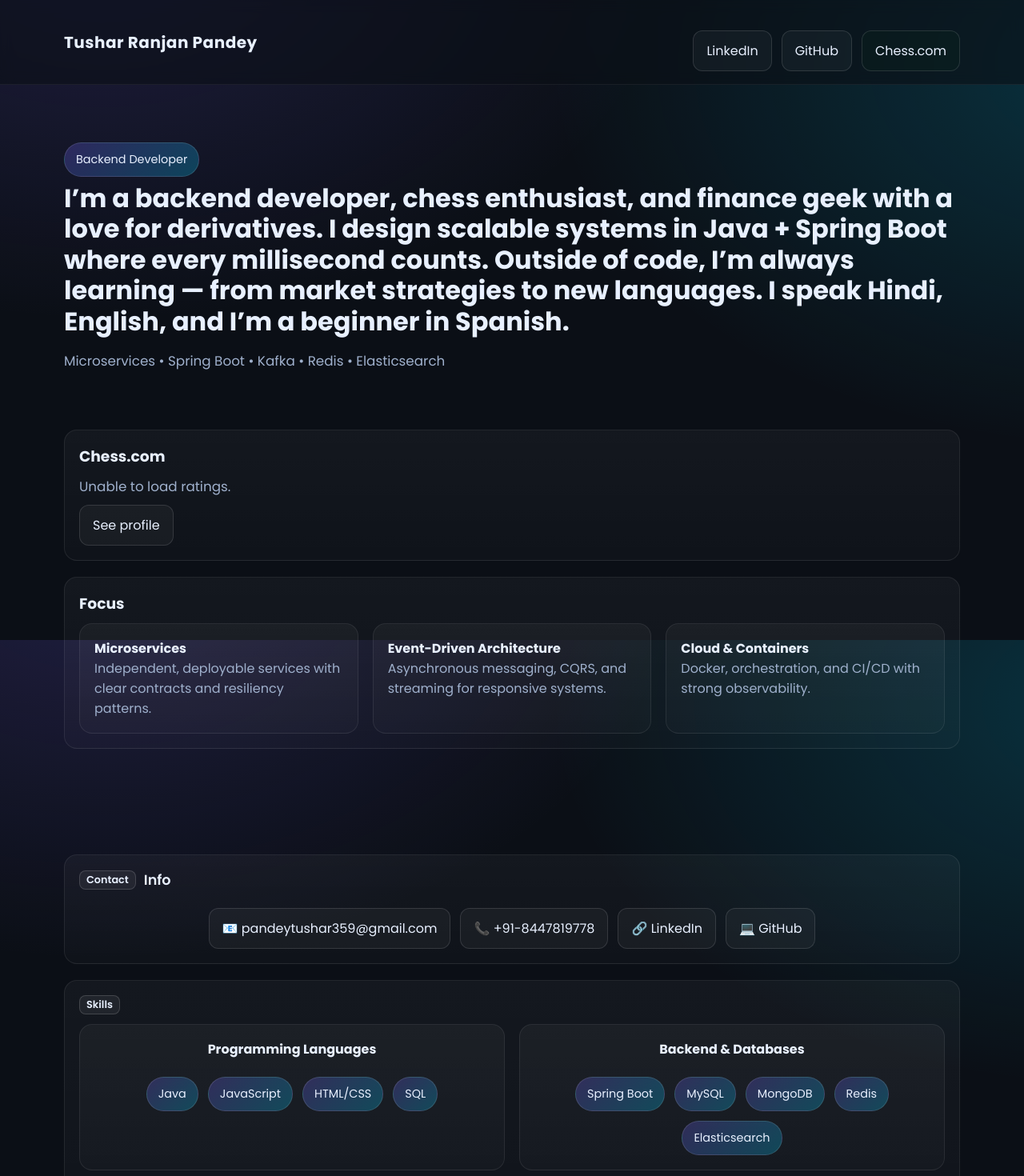
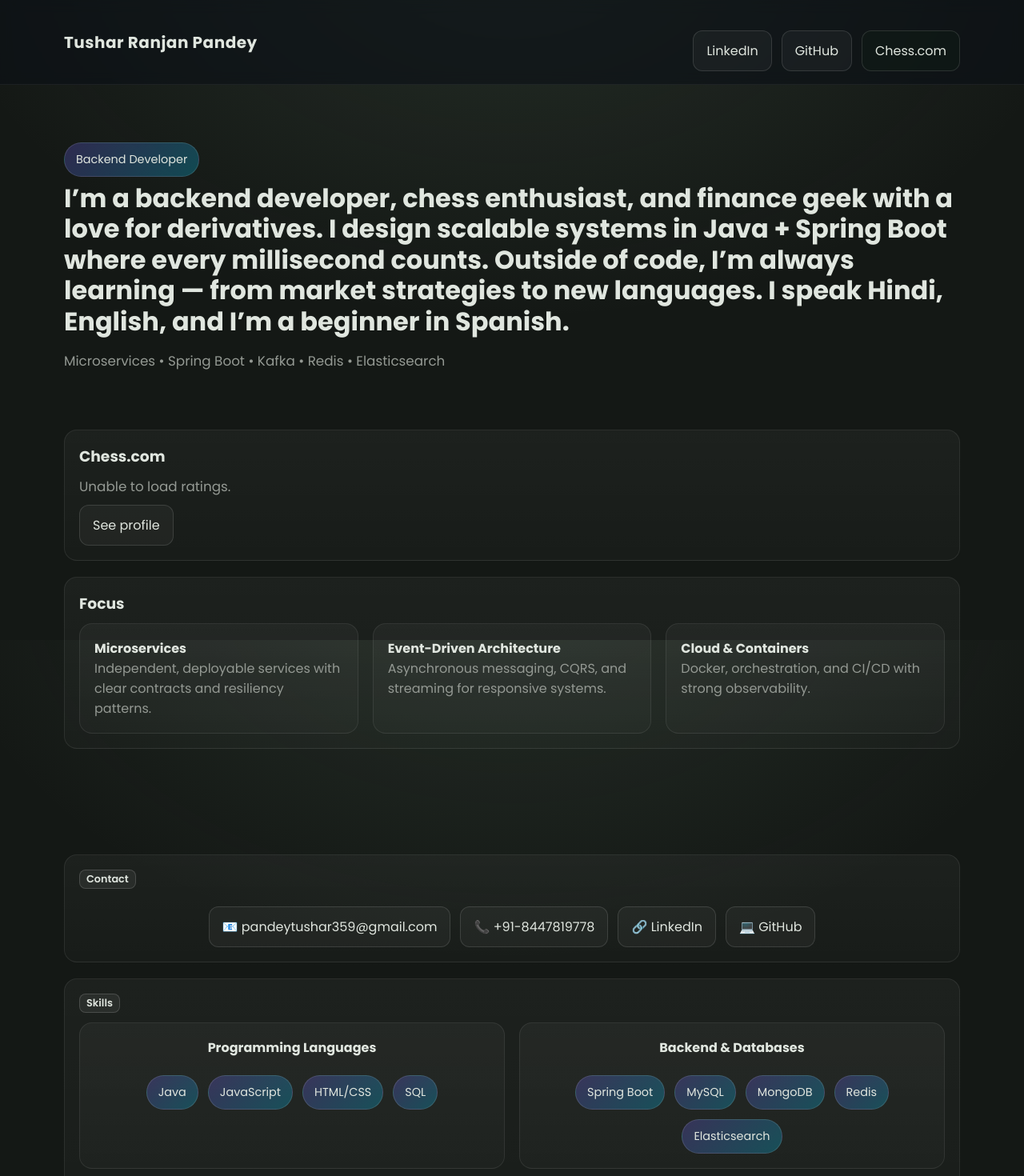
Before and after one commit to Tushar-Pandey-31/portfolio_react_js, a React (Vite) app: page / in a window 1280 px wide. Shown: the top 1470 px of the page at 80% size. Built offline with nearby package versions, Linux system fonts and the light colour scheme; no server answers.

Commit message:
Enchance: UI

```diff
--- a/src/App.jsx
+++ b/src/App.jsx
@@ -245,7 +245,7 @@
         <div className="main-content-wrapper">
         <div className="container sections">
           <section className="card text-center">
-            <div className="section-title"><span className="kbd">Contact</span> Info</div>
+            <div className="section-title"><span className="kbd">Contact</span></div>
             <div className="cta-row center">
               <a className="btn btn-ghost" href={`mailto:${EMAIL}`}>📧 {EMAIL}</a>
               <a className="btn btn-ghost" href={`tel:${PHONE.replace(/[^+\d]/g, '')}`}>📞 {PHONE}</a>
--- a/src/index.css
+++ b/src/index.css
@@ -1,12 +1,12 @@
 :root {
-  --bg: #0b0f16;
-  --text: #e8f0ff;
-  --muted: #9fb0cc;
-  --card: #0f1624;
-  --accent-1: #7b61ff; /* purple */
-  --accent-2: #00d4ff; /* cyan */
-  --accent-3: #ff7ac6; /* pink */
-  --accent-4: #4df3a8; /* mint */
+  --bg: #141815;
+  --text: #e0e6df;
+  --muted: #949993;
+  --card: #1c211e;
+  --accent-1: #6b9071;
+  --accent-2: #b5e4c0;
+  --accent-3: #b5e4c0; /* You can reuse accent-2 if you don't need a third green */
+  --accent-4: #6b9071; /* You can reuse accent-1 */
 }
 
 * {
@@ -25,9 +25,9 @@
 body {
   margin: 0;
   color: var(--text);
-  background: radial-gradient(1200px 800px at 10% -10%, rgba(123, 97, 255, 0.18), transparent 60%),
-              radial-gradient(1200px 800px at 110% 10%, rgba(0, 212, 255, 0.18), transparent 60%),
-              linear-gradient(180deg, #0b0f16 0%, #0b0f16 100%);
+  background: radial-gradient(1200px 800px at 50% -10%, rgba(132, 169, 140, 0.15), transparent 60%) var(--bg);
+  background-repeat: no-repeat;
+  background-attachment: fixed;
   font-family: 'Poppins', Inter, system-ui, Avenir, Helvetica, Arial, sans-serif;
   -webkit-font-smoothing: antialiased;
   -moz-osx-font-smoothing: grayscale;
```
